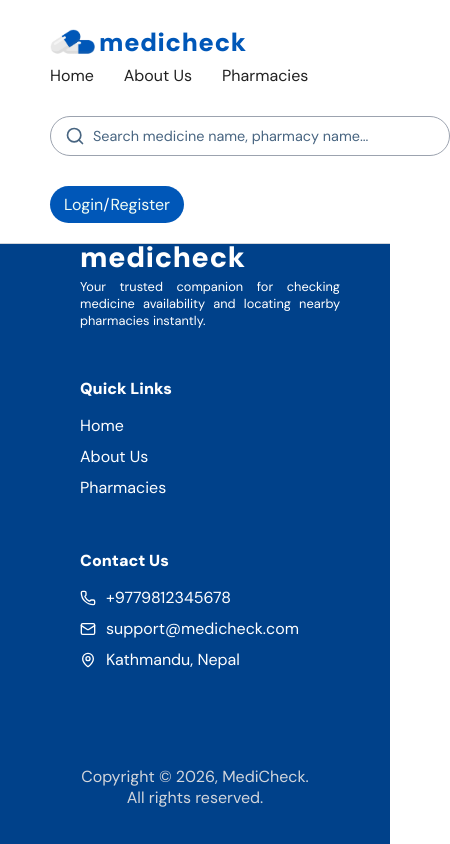
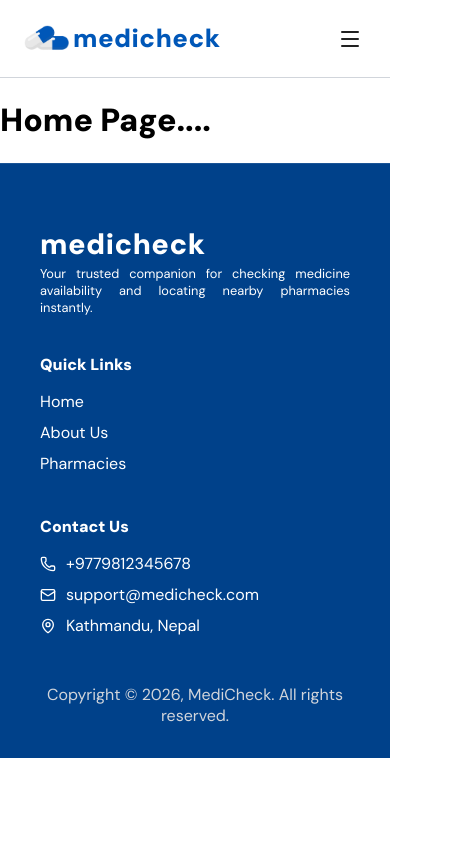
Before and after one commit to satyam-th/MediCheck, a React app in the folder frontend/: page / in a window 390 px wide. Shown: the whole page, 450 px wide, since content can reach past the window. Built offline with nearby package versions, Linux system fonts and the light colour scheme; the HTML template or start-up script is replaced by a standard one.

Commit message:
make navbar and footer responsive

```diff
--- a/frontend/src/components/layout/Footer/Footer.module.css
+++ b/frontend/src/components/layout/Footer/Footer.module.css
@@ -74,3 +74,24 @@
     margin-bottom: 0;
     color: var(--border);
 }
+
+@media (max-width: 768px) {
+    .mainFooter {
+        padding: 32px 40px 16px 40px;
+        position: static;
+    }
+
+    .mainFooterContainer {
+        flex-direction: column;
+        gap: 10px;
+    }
+
+    .mediCheckDesc {
+        max-width: 100%;
+        min-width: unset;
+    }
+
+    .copyright {
+        margin-top: 2rem;
+    }
+}
--- a/frontend/src/components/layout/NavBar/NavBar.jsx
+++ b/frontend/src/components/layout/NavBar/NavBar.jsx
@@ -1,10 +1,12 @@
 import { Link } from "react-router-dom";
-import {Search} from 'lucide-react';
+import {Search, Menu, X} from 'lucide-react';
 import medicheckLogo from '../../../assets/logo/medicheck-logo.png';
 
 import styles from './NavBar.module.css';
+import { useState } from "react";
 
 export default function NavBar(){
+    const[menuOpen, setMenuOpen] = useState(false);
     return(
        <>
         <nav className={styles.mainNavContainer}>
@@ -13,12 +15,16 @@ export default function NavBar(){
                 <div className={styles.logoText}>medicheck</div>
             </Link>
 
-            <div className={styles.navlinks}>
+            {/* hamburger style for mobile view */}
+            <button className={styles.hamburger} onClick={() => setMenuOpen(!menuOpen)}>
+                {menuOpen ? <X size={24}/> : <Menu size={24}/>}
+            </button>
 
+            <div className={`${styles.navlinks} ${menuOpen ? styles.open : ''}`}>
 
-                <Link to='/' className={styles.link}>Home</Link>
-                <Link to='/about' className={styles.link}>About Us</Link>
-                <Link to='/pharmacies' className={styles.link}>Pharmacies</Link>
+                <Link to='/' className={styles.link} onClick={()=>setMenuOpen(false)}>Home</Link>
+                <Link to='/about' className={styles.link} onClick={()=>setMenuOpen(false)}>About Us</Link>
+                <Link to='/pharmacies' className={styles.link} onClick={()=>setMenuOpen(false)}>Pharmacies</Link>
 
                 <form className={styles.searchWrapper}>
                     <Search className={styles.searchIcon} />
@@ -27,8 +33,8 @@ export default function NavBar(){
                 </form>
 
                 <div className={styles.auth}>
-                <Link to='/login' className={styles.authLink}>Login</Link>/
-                <Link to='/register' className={styles.authLink}>Register</Link>
+                <Link to='/login' className={styles.authLink} onClick={()=>setMenuOpen(false)}>Login</Link>/
+                <Link to='/register' className={styles.authLink} onClick={()=>setMenuOpen(false)}>Register</Link>
                 </div>
             </div>
 
--- a/frontend/src/components/layout/NavBar/NavBar.module.css
+++ b/frontend/src/components/layout/NavBar/NavBar.module.css
@@ -115,3 +115,57 @@ input[type="search"]{
     0 0 0 1px rgba(0, 87, 184, 0.4),
     0 0 8px 4px rgba(0, 87, 184, 0.12);
 }
+
+.hamburger{
+    display: none;
+}
+
+@media(max-width: 768px){
+    .mainNavContainer {
+        padding: 16px 24px;
+    }
+    .hamburger{
+        display: flex;
+        justify-content: center;
+        align-items: center;
+        border: none;
+        background: none;
+        cursor: pointer;
+        color: var(--text-color-primary);
+        padding: 4px;
+        border-radius: 6px;
+        transition: background-color 0.2s ease;
+    }
+
+    .hamburger:hover{
+        background-color: #f3f4f6;
+    }
+
+    .navlinks{
+        display: none;
+        flex-direction: column;
+        align-items: flex-start;
+        gap: 16px;
+        width: 100%;
+        padding: 16px 0 8px 0;
+        border-top: 1px solid var(--border);
+        margin-top: 16px;
+    }
+
+    .navlinks.open{
+        display: flex;
+    }
+
+    .searchWrapper {
+        width: 100%;
+    }
+
+    .searchMed {
+        width: 100%;
+    }
+
+    .auth {
+        width: 100%;
+        text-align: center;
+    }
+}
```
